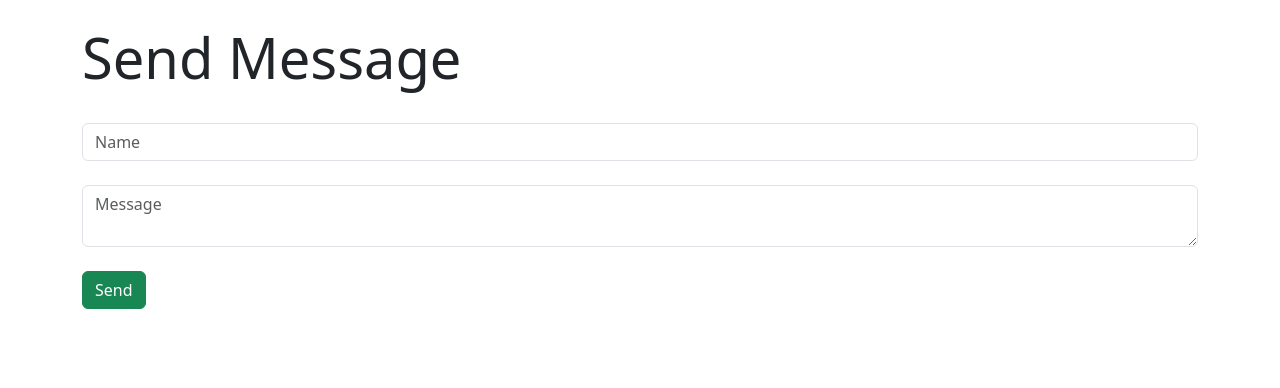
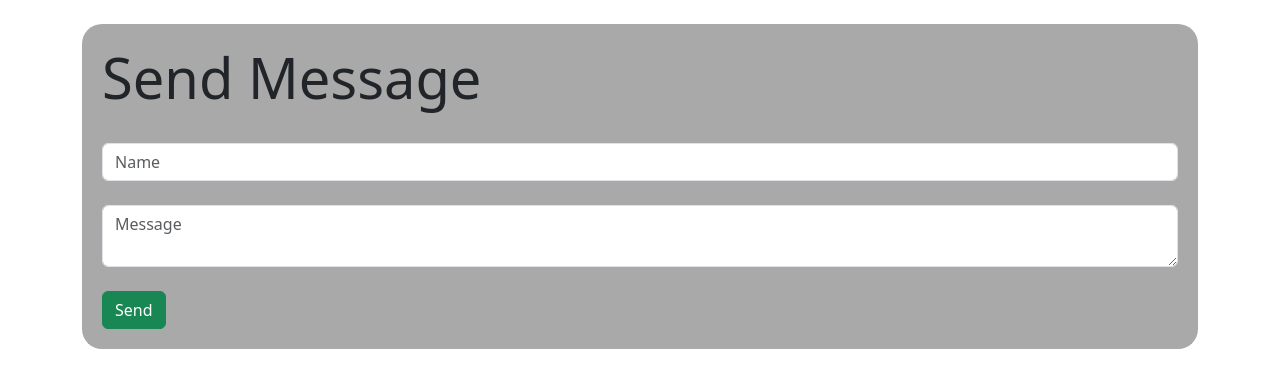
Before and after one commit to KatisoTheGreat/chat-app, a website: page index.html in a window 1280 px wide. Drawn offline with nearby package versions, Linux system fonts and the light colour scheme; no server answers.

Commit message:
adust div padding and background color

```diff
--- a/index.html
+++ b/index.html
@@ -22,7 +22,7 @@
 </head>
 <div class="container">
     <br>
-    <div class="jumbotron">
+    <div class="jumbotron" style="background-color: darkgrey; padding: 20px; border-radius: 20px;">
         <h1 class="display-4">Send Message</h1>
         <br>
         <input id="name" class="form-control" placeholder="Name">
```
